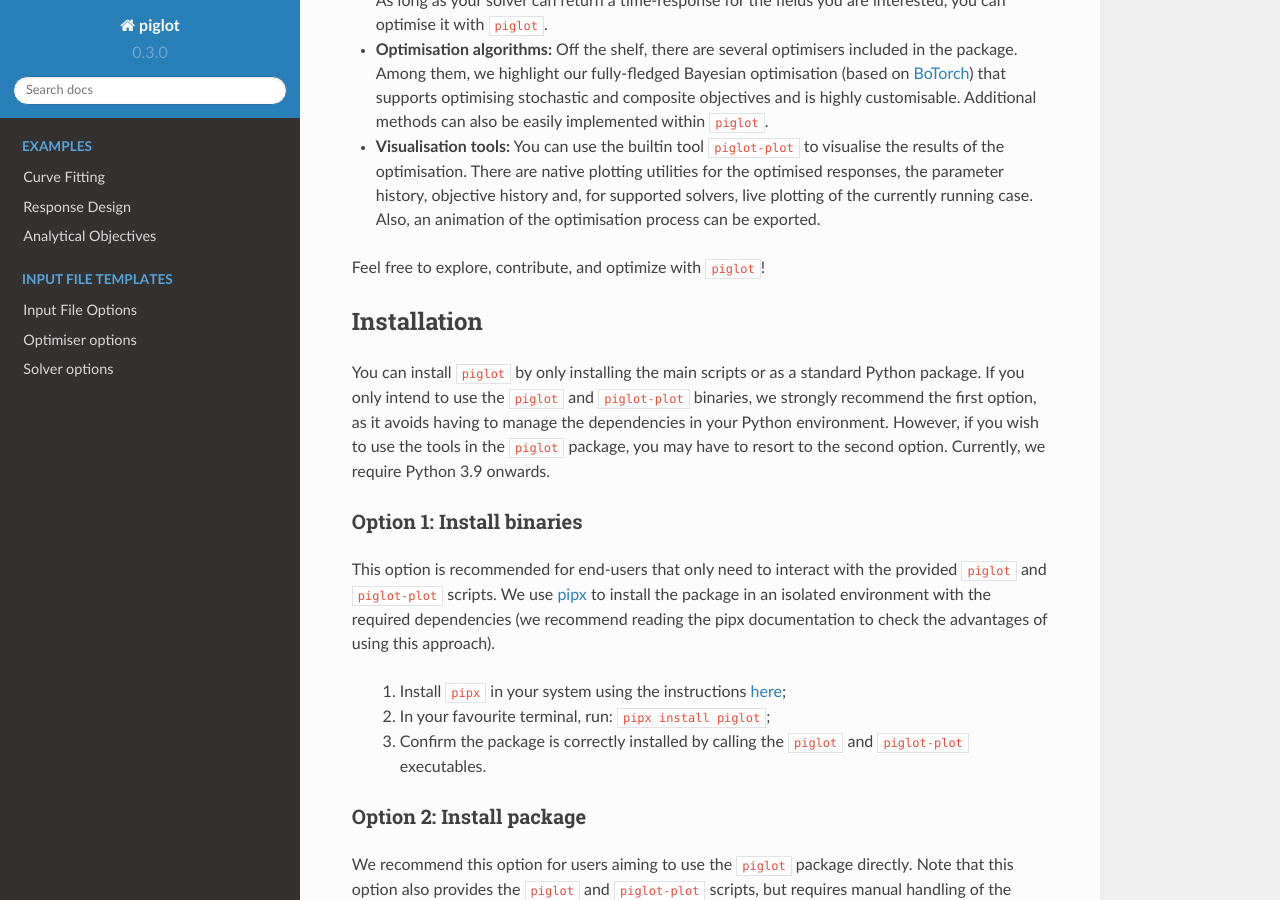
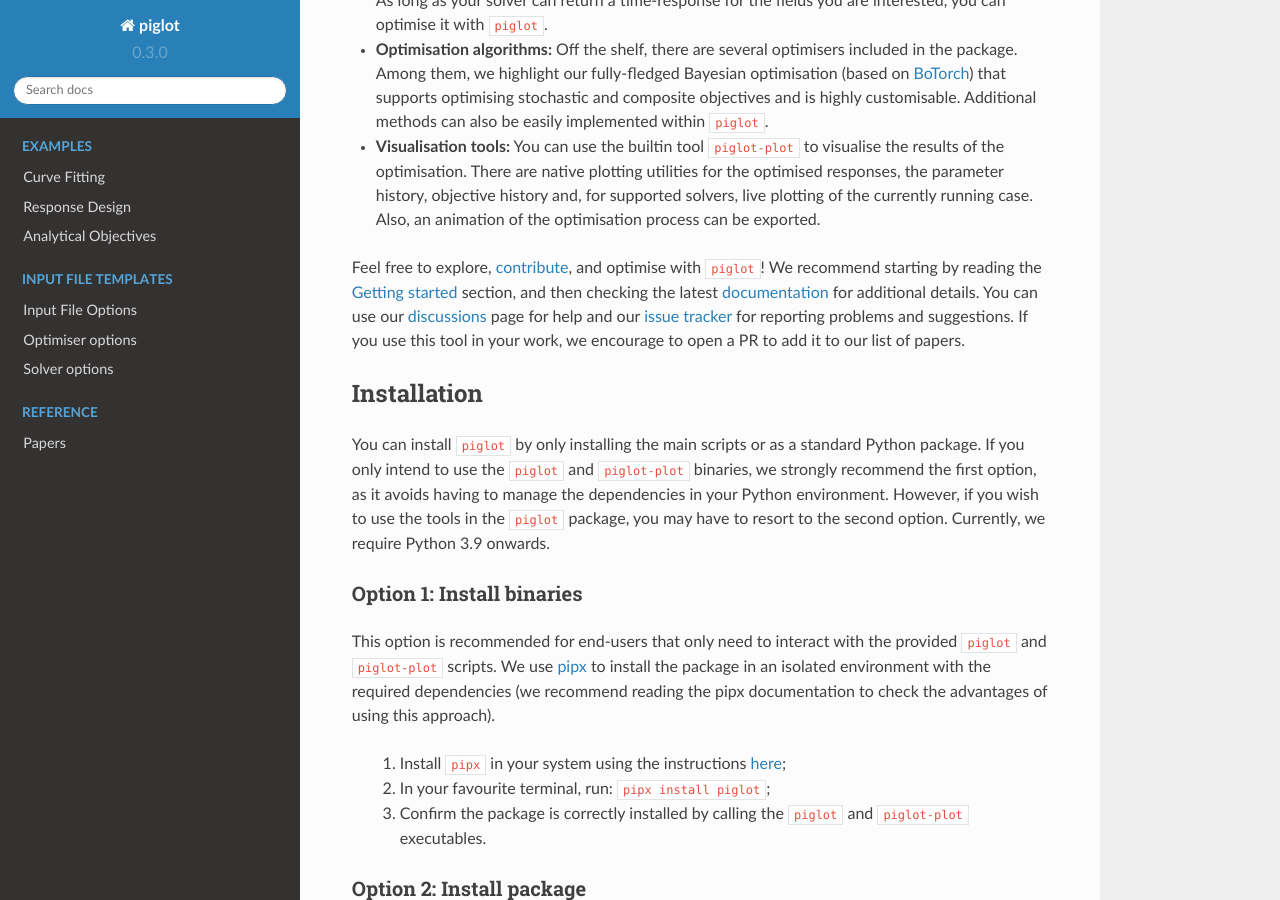
Before and after one commit to CM2S/piglot, a Sphinx documentation site: the page built from docs/source/index.rst, in a window 1280 px wide and 900 px high, scrolled down 651 px. Built offline with Sphinx 7.4.7 and the Read the Docs theme 2.0.0, drawn with Linux system fonts in a browser that asks for light colours; pages that are not in the unit, such as notebooks, are missing from menus.

Commit message:
Add CONTRIBUTING.md and list of papers (#15)

```diff
--- a/docs/source/index.rst
+++ b/docs/source/index.rst
@@ -46,8 +46,10 @@
 - **Optimisation algorithms:** Off the shelf, there are several optimisers included in the package. Among them, we highlight our fully-fledged Bayesian optimisation (based on `BoTorch <https://botorch.org/>`_) that supports optimising stochastic and composite objectives and is highly customisable. Additional methods can also be easily implemented within :code:`piglot`.
 - **Visualisation tools:** You can use the builtin tool :code:`piglot-plot` to visualise the results of the optimisation. There are native plotting utilities for the optimised responses, the parameter history, objective history and, for supported solvers, live plotting of the currently running case. Also, an animation of the optimisation process can be exported.
 
-Feel free to explore, contribute, and optimize with :code:`piglot`!
-
+Feel free to explore, `contribute <CONTRIBUTING.md>`_, and optimise with :code:`piglot`!
+We recommend starting by reading the `Getting started <https://github.com/CM2S/piglot?tab=readme-ov-file#getting-started>`_ section, and then checking the latest `documentation <https://piglot.readthedocs.io>`_ for additional details.
+You can use our `discussions <https://github.com/CM2S/piglot/discussions>`_ page for help and our `issue tracker <https://github.com/CM2S/piglot/issues>`_ for reporting problems and suggestions.
+If you use this tool in your work, we encourage to open a PR to add it to our list of papers.
 
 Installation
 ------------
@@ -118,7 +120,8 @@
 
 .. toctree::
    :maxdepth: 1
-   :caption: API
+   :caption: Reference
    :hidden:
 
-   Reference <_autosummary/piglot>
+   API <_autosummary/piglot>
+   Papers <papers.md>
```
Also changed, not shown: CONTRIBUTING.md (added, +64 -0 lines), README.md (+7 -2 lines), docs/source/papers.md (added, +5 -0 lines), 4 other files.
